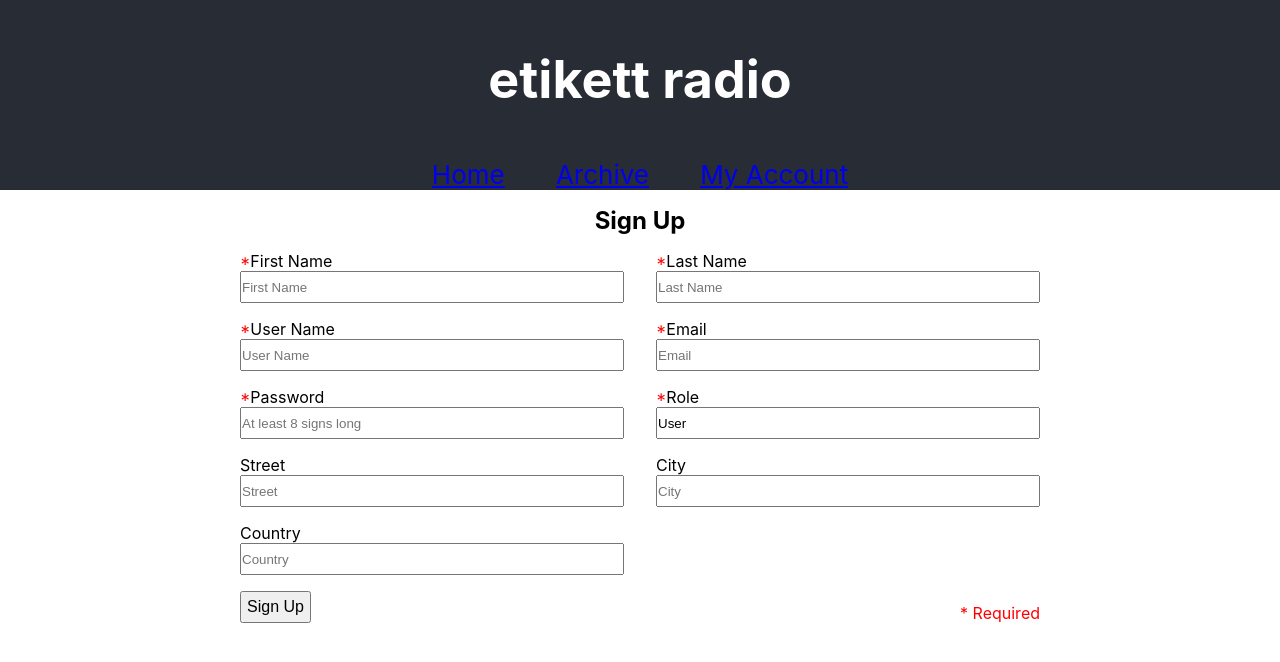
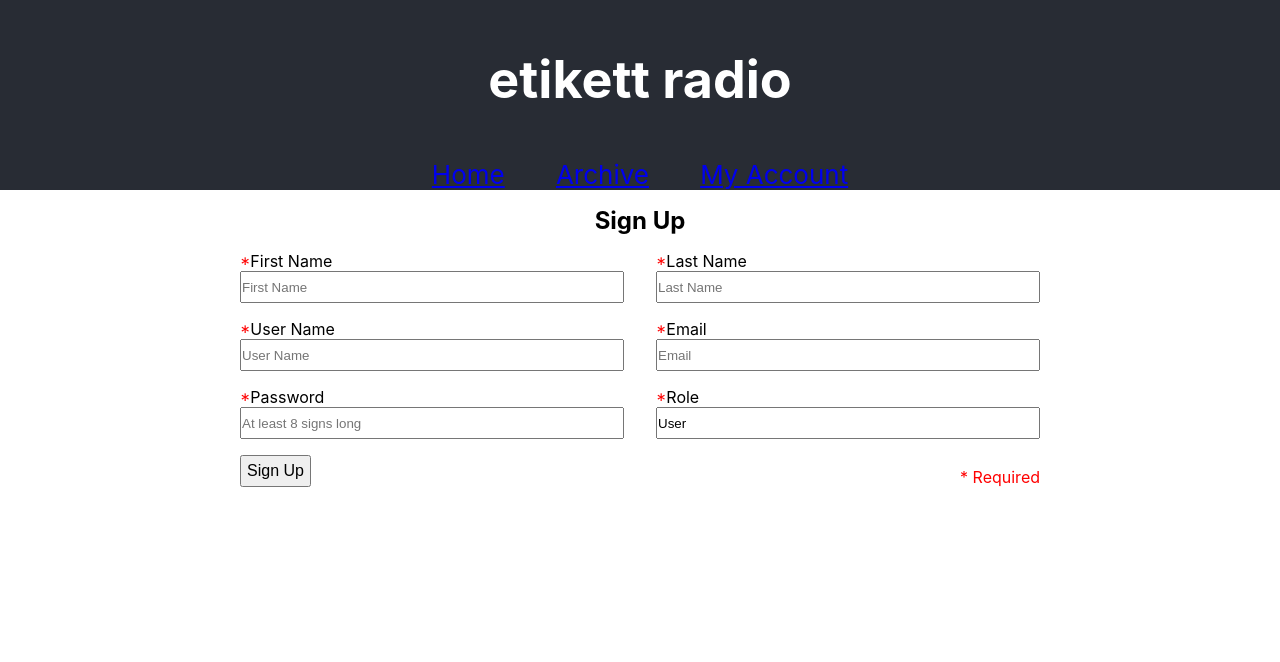
Before and after one commit to djagya/etikett-radio, a React (Create React App) app in the folder client/: page /user/signup in a window 1280 px wide. Shown: the top 662 px of the page. Built offline with nearby package versions, Linux system fonts and the light colour scheme.

Commit message:
Delete address input fields

```diff
--- a/client/src/SignUp.js
+++ b/client/src/SignUp.js
@@ -7,9 +7,6 @@ export default function SignUp() {
     const [email, setEmail] = useState("");
     const [pw, setPW] = useState("");
     const [role, setRole] = useState("User");
-    const [street, setStreet] = useState("");
-    const [city, setCity] = useState("");
-    const [country, setCountry] = useState("");
 
     const handleSubmit = event => {
         event.preventDefault()
@@ -21,10 +18,7 @@ export default function SignUp() {
             "userName": userName,
             "email": email,
             "pw": pw,
-            "role": role,
-            "street": street,
-            "city": city,
-            "country": country
+            "role": role
         };
 
         const postData = async (url, data) => {
@@ -52,9 +46,6 @@ export default function SignUp() {
                 setEmail("");
                 setPW("");
                 setRole("User");
-                setStreet("");
-                setCity("");
-                setCountry("");
                 alert("You successfully signed up!")
             } else {
                 alert("Please fill out all *Required fields and make sure your password is at least 8 signs long.")
@@ -87,15 +78,6 @@ export default function SignUp() {
                 break;
             case "role":
                 setRole(input)
-                break;
-            case "street":
-                setStreet(input)
-                break;
-            case "city":
-                setCity(input)
-                break;
-            case "country":
-                setCountry(input)
                 break;
             default: console.log("Sign up Input in SignUp.js ran through without effect")
         }
@@ -131,18 +113,6 @@ export default function SignUp() {
                         <span className="required">*</span>Role
                     <input type="text" id="role" placeholder="Role" value={role} onChange={handleFormInput} />
                     </label>
-                    <label htmlFor="street">
-                        Street
-                    <input type="text" id="street" placeholder="Street" value={street} onChange={handleFormInput} />
-                    </label>
-                    <label htmlFor="city">
-                        City
-                    <input type="text" id="city" placeholder="City" value={city} onChange={handleFormInput} />
-                    </label>
-                    <label htmlFor="country">
-                        Country
-                    <input type="text" id="country" placeholder="Country" value={country} onChange={handleFormInput} />
-                    </label>
 
 
                 </div>
```
